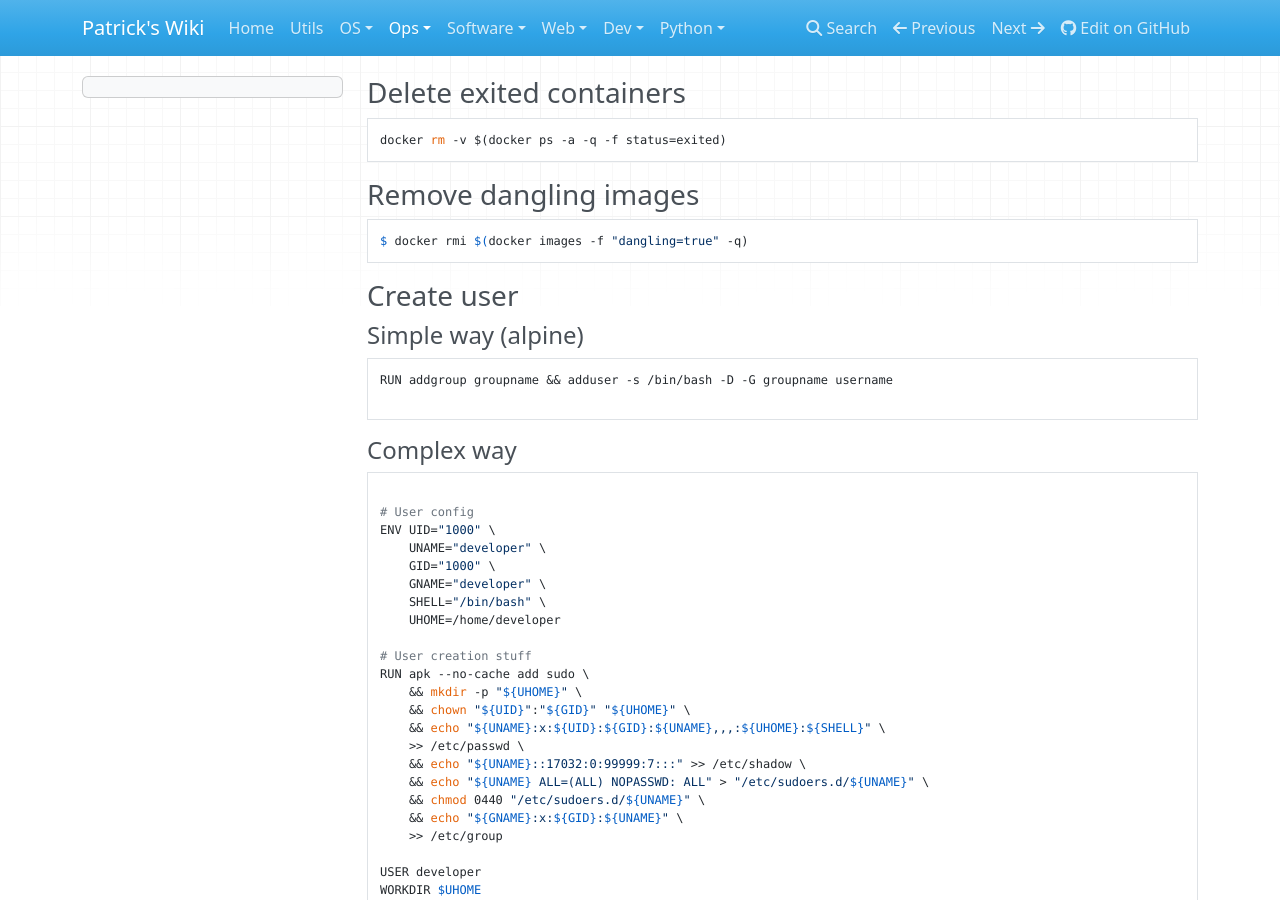
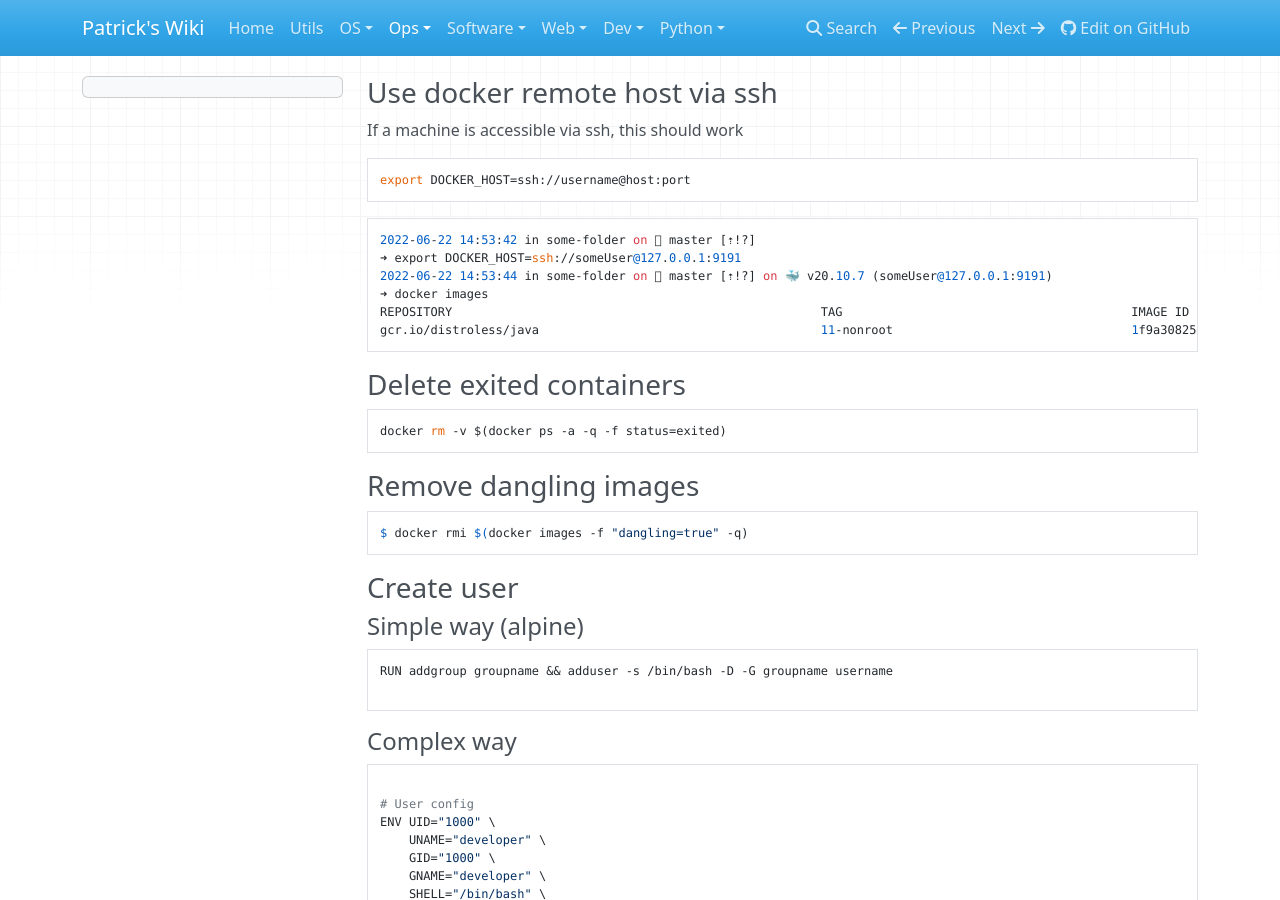
Before and after one commit to patsancu/wiki, an MkDocs documentation site: the page built from docs/Ops/Docker/Docker.md, in a window 1280 px wide and 900 px high. Built offline with MkDocs 1.6.1, drawn with Linux system fonts in a browser that asks for light colours; nearby versions of some CDN libraries.

Commit message:
docker: Add instructions to use remote host via ssh

````diff
--- a/docs/Ops/Docker/Docker.md
+++ b/docs/Ops/Docker/Docker.md
@@ -1,3 +1,21 @@
+### Use docker remote host via ssh
+
+If a machine is accessible via ssh, this should work
+
+```
+export DOCKER_HOST=ssh://username@host:port
+```
+
+```
+2022-06-22 14:53:42 in some-folder on  master [⇡!?]
+➜ export DOCKER_HOST=ssh://someUser@127.0.0.1:9191
+2022-06-22 14:53:44 in some-folder on  master [⇡!?] on 🐳 v20.10.7 (someUser@127.0.0.1:9191)
+➜ docker images
+REPOSITORY                                                   TAG                                        IMAGE ID       CREATED         SIZE
+gcr.io/distroless/java                                       11-nonroot                                 1f9a30825753   52 years ago    210MB
+```
+
+
 ### Delete exited containers
 ```
 docker rm -v $(docker ps -a -q -f status=exited)
````
